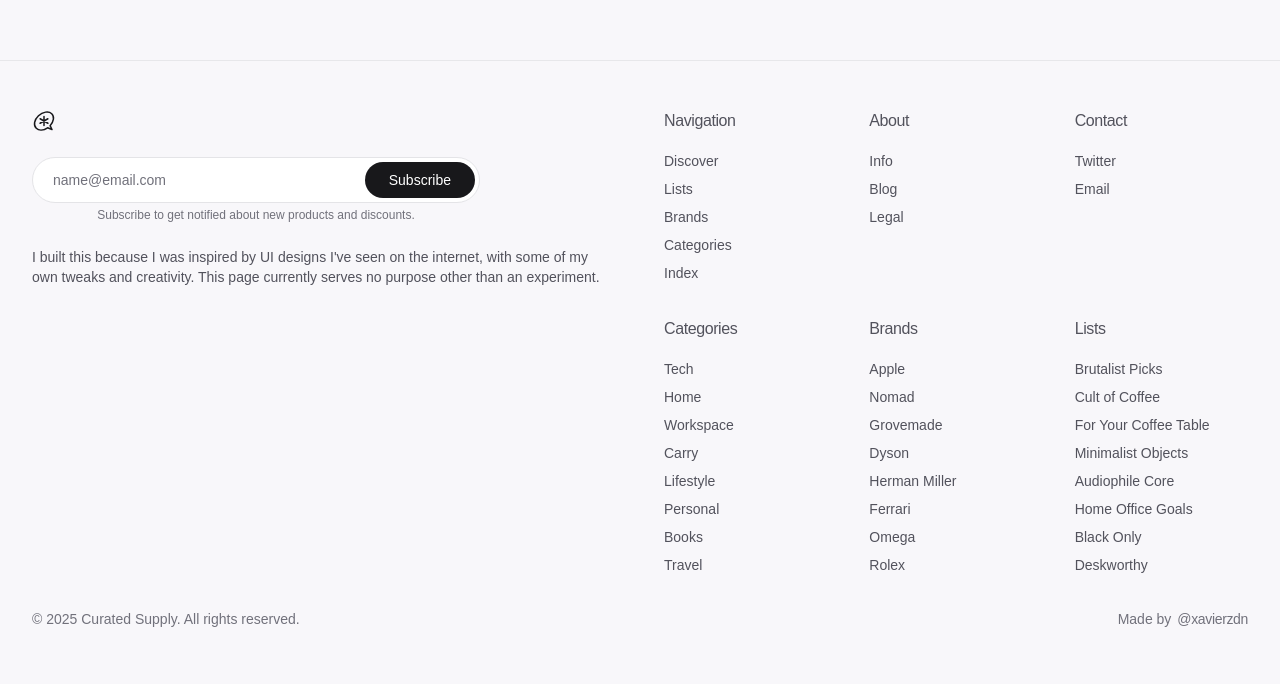
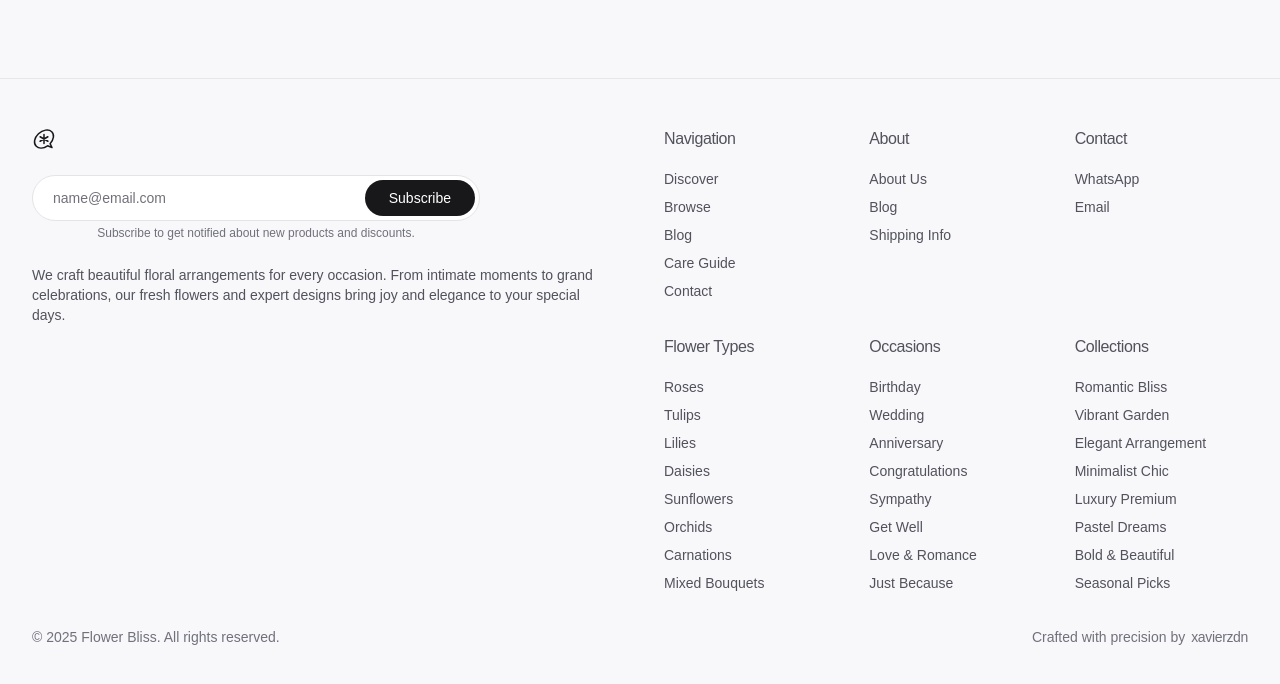
Before and after one commit to xavierzaidane/anastasya-store, a Next.js app: page /blog in a window 1280 px wide. Shown: the part 668-1352 px from the top of the page. Built offline with nearby package versions, Linux system fonts and the light colour scheme; no server answers; the database is empty; a web font is replaced by a local one.

Commit message:
(feat store) new Hero page and some layouts fixing

```diff
--- a/app/blog/page.tsx
+++ b/app/blog/page.tsx
@@ -31,7 +31,7 @@ export default async function BlogPage() {
 		<section className="w-full min-h-screen ">
 			<StoreNavbar />
 
-			<div className="px-4 sm:px-6 lg:px-8 py-8 max-w-6xl mx-auto mt-20">
+		<div className="px-4 sm:px-6 lg:px-8 py-8 max-w-6xl mx-auto mt-1">
 				{/* Header */}
 				<div className="mb-10">
 					<h1 className="text-3xl sm:text-4xl font-semibold font-mono text-zinc-900 tracking-tight mb-3">
--- a/app/browse/[products]/page.tsx
+++ b/app/browse/[products]/page.tsx
@@ -132,7 +132,7 @@ export default function CategoryPage() {
       <StoreNavbar />
 
       {/* Breadcrumbs */}
-      <div className="w-full max-w-6xl mx-auto px-4 sm:px-6 lg:px-8 mt-25">
+      <div className="w-full max-w-6xl mx-auto px-4 sm:px-6 lg:px-8 mt-1">
         <nav className="flex items-center gap-2 text-sm text-zinc-600 mb-8 pointer-coarse:">
           <Link href="/browse" className="hover:text-zinc-900 transition-colors">
             Browse
--- a/app/browse/page.tsx
+++ b/app/browse/page.tsx
@@ -68,7 +68,7 @@ export default function BrowsePage() {
   return (
     <section className="w-full">
       <StoreNavbar />
-      <div className="w-full max-w-6xl mx-auto px-4 sm:px-8 mt-23">
+      <div className="w-full max-w-6xl mx-auto px-4 sm:px-8 mt-1">
         <div className="mb-8 py-8">
           <h1 className="text-3xl font-semibold font-mono text-zinc-900 tracking-tight mb-2">
             Browse by Category
--- a/app/layout.tsx
+++ b/app/layout.tsx
@@ -31,7 +31,7 @@ export default function RootLayout({
   children: React.ReactNode;
 }>) {
   return (
-    <html lang="en">
+    <html lang="en" suppressHydrationWarning>
       <body className={`${fontSans.variable} ${fontSerif.variable} ${fontMono.variable} antialiased`}>
         <SavedItemsProvider>
           <DialogProvider>
--- a/components/landing/Product.tsx
+++ b/components/landing/Product.tsx
@@ -156,7 +156,7 @@ export default function ProductGrid() {
 
   return (
     <div>
-      <div className="py-2 mt-[-1rem]">
+      <div className="py-2 mt-5">
         <div className="w-full max-w-6xl mx-auto px-4 sm:px-8">
           <div className="flex flex-nowrap items-center gap-2 overflow-x-auto pb-2 -mb-2 sm:flex-wrap sm:overflow-x-visible sm:pb-0 sm:-mb-0 max-w-[85vw]">
             {filterButtons.map((filter) => (
--- a/components/navigations/Footer.tsx
+++ b/components/navigations/Footer.tsx
@@ -65,9 +65,9 @@ export default function Footer() {
             </div>
 
             <p className="text-sm text-zinc-600 mb-auto">
-              I built this because I was inspired by UI designs I&apos;ve seen on the internet, with some of my own tweaks and creativity. This page currently serves no purpose other than an experiment.
+              We craft beautiful floral arrangements for every occasion. From intimate moments to grand celebrations, our fresh flowers and expert designs bring joy and elegance to your special days.
             </p>
-            <p className="text-sm text-zinc-500 mt-auto pt-8">© 2025 Curated Supply. All rights reserved.</p>
+            <p className="text-sm text-zinc-500 mt-auto pt-8">© 2025 Flower Bliss. All rights reserved.</p>
           </div>
 
           <div className="flex flex-col">
@@ -75,81 +75,79 @@ export default function Footer() {
               <div>
                 <h3 className="font-medium text-zinc-600 mb-4 tracking-tight">Navigation</h3>
                 <ul className="space-y-1">
-                  <li><a href="/discover" className="text-zinc-600 hover:text-zinc-900 transition-colors duration-200 text-sm">Discover</a></li>
-                  <li><a href="/lists" className="text-zinc-600 hover:text-zinc-900 transition-colors duration-200 text-sm">Lists</a></li>
-                  <li><a href="/brands" className="text-zinc-600 hover:text-zinc-900 transition-colors duration-200 text-sm">Brands</a></li>
-                  <li><a href="/categories" className="text-zinc-600 hover:text-zinc-900 transition-colors duration-200 text-sm">Categories</a></li>
-                  <li><a href="/index" className="text-zinc-600 hover:text-zinc-900 transition-colors duration-200 text-sm">Index</a></li>
+                  <li><a href="/" className="text-zinc-600 hover:text-zinc-900 transition-colors duration-200 text-sm">Discover</a></li>
+                  <li><a href="/browse" className="text-zinc-600 hover:text-zinc-900 transition-colors duration-200 text-sm">Browse</a></li>
+                  <li><a href="/blog" className="text-zinc-600 hover:text-zinc-900 transition-colors duration-200 text-sm">Blog</a></li>
+                  <li><a href="#" className="text-zinc-600 hover:text-zinc-900 transition-colors duration-200 text-sm">Care Guide</a></li>
+                  <li><a href="#" className="text-zinc-600 hover:text-zinc-900 transition-colors duration-200 text-sm">Contact</a></li>
                 </ul>
               </div>
               <div>
                 <h3 className="font-medium text-zinc-600 mb-4 tracking-tight">About</h3>
                 <ul className="space-y-1">
-                  <li><a href="/info" className="text-zinc-600 hover:text-zinc-900 transition-colors duration-200 text-sm">Info</a></li>
+                  <li><a href="#" className="text-zinc-600 hover:text-zinc-900 transition-colors duration-200 text-sm">About Us</a></li>
                   <li><Link href="/blog" className="text-zinc-600 hover:text-zinc-900 transition-colors duration-200 text-sm">Blog</Link></li>
-                  <li><a href="/legal" className="text-zinc-600 hover:text-zinc-900 transition-colors duration-200 text-sm">Legal</a></li>
+                  <li><a href="#" className="text-zinc-600 hover:text-zinc-900 transition-colors duration-200 text-sm">Shipping Info</a></li>
                 </ul>
               </div>
               <div>
                 <h3 className="font-medium text-zinc-600 mb-4 tracking-tight">Contact</h3>
                 <ul className="space-y-1">
-                  <li><a href="https://twitter.com/mantha_dev" className="text-zinc-600 hover:text-zinc-900 transition-colors duration-200 text-sm">Twitter</a></li>
-                  <li><a href="mailto:" className="text-zinc-600 hover:text-zinc-900 transition-colors duration-200 text-sm">Email</a></li>
+                  <li><a href="https://wa.me/62" className="text-zinc-600 hover:text-zinc-900 transition-colors duration-200 text-sm">WhatsApp</a></li>
+                  <li><a href="mailto:hello@flowerbliss.com" className="text-zinc-600 hover:text-zinc-900 transition-colors duration-200 text-sm">Email</a></li>
                 </ul>
               </div>
             </div>
 
             <div className="grid grid-cols-1 md:grid-cols-3 gap-8 mb-auto">
               <div>
-                <h3 className="font-medium text-zinc-600 mb-4 tracking-tight">Categories</h3>
+                <h3 className="font-medium text-zinc-600 mb-4 tracking-tight">Flower Types</h3>
                 <ul className="space-y-1">
-                  <li><a href="/categories/tech" className="text-zinc-600 hover:text-zinc-900 transition-colors duration-200 text-sm">Tech</a></li>
-                  <li><a href="/categories/home" className="text-zinc-600 hover:text-zinc-900 transition-colors duration-200 text-sm">Home</a></li>
-                  <li><a href="/categories/workspace" className="text-zinc-600 hover:text-zinc-900 transition-colors duration-200 text-sm">Workspace</a></li>
-                  <li><a href="/categories/carry" className="text-zinc-600 hover:text-zinc-900 transition-colors duration-200 text-sm">Carry</a></li>
-                  <li><a href="/categories/lifestyle" className="text-zinc-600 hover:text-zinc-900 transition-colors duration-200 text-sm">Lifestyle</a></li>
-                  <li><a href="/categories/personal" className="text-zinc-600 hover:text-zinc-900 transition-colors duration-200 text-sm">Personal</a></li>
-                  <li><a href="/categories/books" className="text-zinc-600 hover:text-zinc-900 transition-colors duration-200 text-sm">Books</a></li>
-                  <li><a href="/categories/travel" className="text-zinc-600 hover:text-zinc-900 transition-colors duration-200 text-sm">Travel</a></li>
+                  <li><a href="/browse?type=roses" className="text-zinc-600 hover:text-zinc-900 transition-colors duration-200 text-sm">Roses</a></li>
+                  <li><a href="/browse?type=tulips" className="text-zinc-600 hover:text-zinc-900 transition-colors duration-200 text-sm">Tulips</a></li>
+                  <li><a href="/browse?type=lilies" className="text-zinc-600 hover:text-zinc-900 transition-colors duration-200 text-sm">Lilies</a></li>
+                  <li><a href="/browse?type=daisies" className="text-zinc-600 hover:text-zinc-900 transition-colors duration-200 text-sm">Daisies</a></li>
+                  <li><a href="/browse?type=sunflowers" className="text-zinc-600 hover:text-zinc-900 transition-colors duration-200 text-sm">Sunflowers</a></li>
+                  <li><a href="/browse?type=orchids" className="text-zinc-600 hover:text-zinc-900 transition-colors duration-200 text-sm">Orchids</a></li>
+                  <li><a href="/browse?type=carnations" className="text-zinc-600 hover:text-zinc-900 transition-colors duration-200 text-sm">Carnations</a></li>
+                  <li><a href="/browse?type=mixed" className="text-zinc-600 hover:text-zinc-900 transition-colors duration-200 text-sm">Mixed Bouquets</a></li>
                 </ul>
               </div>
               <div>
-                <h3 className="font-medium text-zinc-600 mb-4 tracking-tight">Brands</h3>
+                <h3 className="font-medium text-zinc-600 mb-4 tracking-tight">Occasions</h3>
                 <ul className="space-y-1">
-                  <li><a href="/brands/apple" className="text-zinc-600 hover:text-zinc-900 transition-colors duration-200 text-sm">Apple</a></li>
-                  <li><a href="/brands/nomad" className="text-zinc-600 hover:text-zinc-900 transition-colors duration-200 text-sm">Nomad</a></li>
-                  <li><a href="/brands/grovemade" className="text-zinc-600 hover:text-zinc-900 transition-colors duration-200 text-sm">Grovemade</a></li>
-                  <li><a href="/brands/dyson" className="text-zinc-600 hover:text-zinc-900 transition-colors duration-200 text-sm">Dyson</a></li>
-                  <li><a href="/brands/herman-miller" className="text-zinc-600 hover:text-zinc-900 transition-colors duration-200 text-sm">Herman Miller</a></li>
-                  <li><a href="/brands/ferrari" className="text-zinc-600 hover:text-zinc-900 transition-colors duration-200 text-sm">Ferrari</a></li>
-                  <li><a href="/brands/omega" className="text-zinc-600 hover:text-zinc-900 transition-colors duration-200 text-sm">Omega</a></li>
-                  <li><a href="/brands/rolex" className="text-zinc-600 hover:text-zinc-900 transition-colors duration-200 text-sm">Rolex</a></li>
+                  <li><a href="/browse?occasion=birthday" className="text-zinc-600 hover:text-zinc-900 transition-colors duration-200 text-sm">Birthday</a></li>
+                  <li><a href="/browse?occasion=wedding" className="text-zinc-600 hover:text-zinc-900 transition-colors duration-200 text-sm">Wedding</a></li>
+                  <li><a href="/browse?occasion=anniversary" className="text-zinc-600 hover:text-zinc-900 transition-colors duration-200 text-sm">Anniversary</a></li>
+                  <li><a href="/browse?occasion=congratulations" className="text-zinc-600 hover:text-zinc-900 transition-colors duration-200 text-sm">Congratulations</a></li>
+                  <li><a href="/browse?occasion=sympathy" className="text-zinc-600 hover:text-zinc-900 transition-colors duration-200 text-sm">Sympathy</a></li>
+                  <li><a href="/browse?occasion=get-well" className="text-zinc-600 hover:text-zinc-900 transition-colors duration-200 text-sm">Get Well</a></li>
+                  <li><a href="/browse?occasion=love" className="text-zinc-600 hover:text-zinc-900 transition-colors duration-200 text-sm">Love & Romance</a></li>
+                  <li><a href="/browse?occasion=just-because" className="text-zinc-600 hover:text-zinc-900 transition-colors duration-200 text-sm">Just Because</a></li>
                 </ul>
               </div>
               <div>
-                <h3 className="font-medium text-zinc-600 mb-4 tracking-tight">Lists</h3>
+                <h3 className="font-medium text-zinc-600 mb-4 tracking-tight">Collections</h3>
                 <ul className="space-y-1">
-                  <li><a href="/lists/brutalist-picks" className="text-zinc-600 hover:text-zinc-900 transition-colors duration-200 text-sm">Brutalist Picks</a></li>
-                  <li><a href="/lists/cult-of-coffee" className="text-zinc-600 hover:text-zinc-900 transition-colors duration-200 text-sm">Cult of Coffee</a></li>
-                  <li><a href="/lists/for-your-coffee-table" className="text-zinc-600 hover:text-zinc-900 transition-colors duration-200 text-sm">For Your Coffee Table</a></li>
-                  <li><a href="/lists/minimalist-objects" className="text-zinc-600 hover:text-zinc-900 transition-colors duration-200 text-sm">Minimalist Objects</a></li>
-                  <li><a href="/lists/audiophile-core" className="text-zinc-600 hover:text-zinc-900 transition-colors duration-200 text-sm">Audiophile Core</a></li>
-                  <li><a href="/lists/home-office-goals" className="text-zinc-600 hover:text-zinc-900 transition-colors duration-200 text-sm">Home Office Goals</a></li>
-                  <li><a href="/lists/black-only" className="text-zinc-600 hover:text-zinc-900 transition-colors duration-200 text-sm">Black Only</a></li>
-                  <li><a href="/lists/deskworthy" className="text-zinc-600 hover:text-zinc-900 transition-colors duration-200 text-sm">Deskworthy</a></li>
+                  <li><a href="#" className="text-zinc-600 hover:text-zinc-900 transition-colors duration-200 text-sm">Romantic Bliss</a></li>
+                  <li><a href="#" className="text-zinc-600 hover:text-zinc-900 transition-colors duration-200 text-sm">Vibrant Garden</a></li>
+                  <li><a href="#" className="text-zinc-600 hover:text-zinc-900 transition-colors duration-200 text-sm">Elegant Arrangement</a></li>
+                  <li><a href="#" className="text-zinc-600 hover:text-zinc-900 transition-colors duration-200 text-sm">Minimalist Chic</a></li>
+                  <li><a href="#" className="text-zinc-600 hover:text-zinc-900 transition-colors duration-200 text-sm">Luxury Premium</a></li>
+                  <li><a href="#" className="text-zinc-600 hover:text-zinc-900 transition-colors duration-200 text-sm">Pastel Dreams</a></li>
+                  <li><a href="#" className="text-zinc-600 hover:text-zinc-900 transition-colors duration-200 text-sm">Bold & Beautiful</a></li>
+                  <li><a href="#" className="text-zinc-600 hover:text-zinc-900 transition-colors duration-200 text-sm">Seasonal Picks</a></li>
                 </ul>
               </div>
             </div>
 
             <div className="flex items-center gap-1.5 text-sm text-zinc-500 mt-auto pt-8 justify-center md:justify-end">
-              <span>Made by</span>
+              <span>Crafted with precision by</span>
               <a
-                href="https://mantha.vercel.app/"
+                href="#"
                 className="hover:text-zinc-900 transition-colors duration-200 font-medium tracking-tight"
-                target="_blank"
-                rel="noopener noreferrer"
               >
-                @xavierzdn
+                xavierzdn
               </a>
 
             </div>
--- a/components/products/ProductDetailDialog.tsx
+++ b/components/products/ProductDetailDialog.tsx
@@ -216,6 +216,9 @@ export function ProductDetailDialogAdvanced({
                   md:grid md:grid-cols-2
                 "
               >
+                <Dialog.Description className="sr-only">
+                  Product details for {liveProduct.name}
+                </Dialog.Description>
 
                 <div className="hidden md:flex bg-zinc-100 items-center justify-center p-0 relative min-h-full">
                   {!imageLoaded && !imageError && (
```
Also changed, not shown: components/landing/Hero.tsx (+20 -15 lines), components/navigations/StoreNavbar.tsx (+13 -12 lines), components/ui/skiper-ui/skiper19.tsx (deleted, +0 -110 lines), next.config.ts (+1 -10 lines), public/bungahero.jpg (added).
